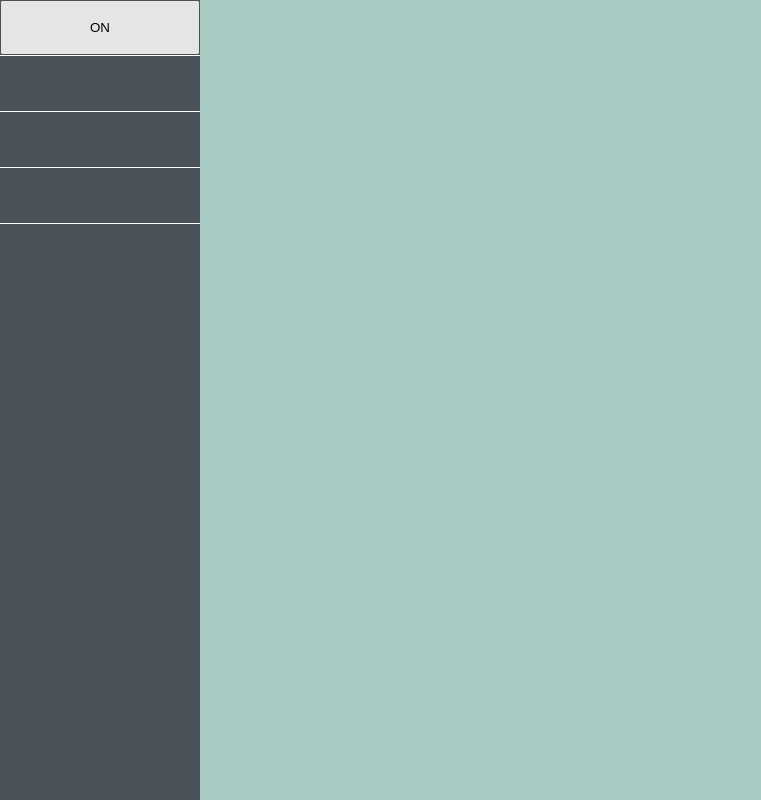
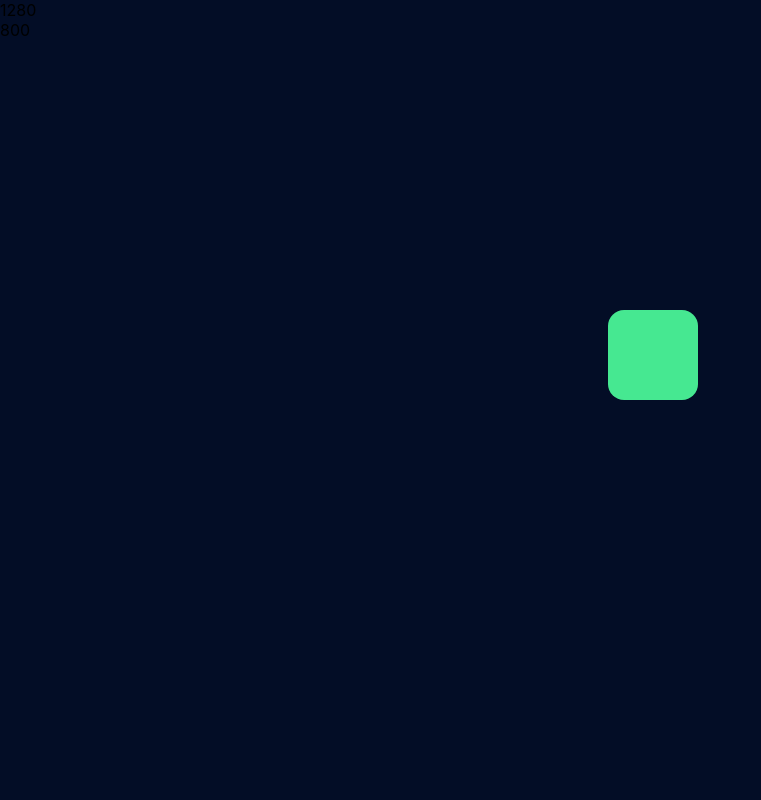
Before and after one commit to Yevreheim/ReactWebDevLearning, a React (Create React App) app: page / in a window 1280 px wide. Shown: the whole page, without its empty margins (0-761 px from the left). Built offline with nearby package versions, Linux system fonts and the light colour scheme.

Commit message:
6/23
Animation Inclusion for 2nd Project

```diff
--- a/package.json
+++ b/package.json
@@ -8,9 +8,11 @@
     "@testing-library/jest-dom": "^5.12.0",
     "@testing-library/react": "^11.2.7",
     "@testing-library/user-event": "^12.8.3",
+    "qrcode.react": "^1.0.1",
     "react": "^17.0.2",
     "react-dom": "^17.0.2",
     "react-scripts": "4.0.3",
+    "react-spring": "^9.2.3",
     "web-vitals": "^1.1.2"
   },
   "scripts": {
--- a/src/App.js
+++ b/src/App.js
@@ -1,14 +1,56 @@
+import React from 'react';
 import './App.css';
-import SideBoxClass from './components/sidebar/SideBox'
+import styled from '@emotion/styled'
+import SideBoxClass from './components/sidebar/SideBox';
+import TopBarClass from './components/topbar/topbar';
+import LoopTrue from './components/startscreen/testanimation';
 
-function App() {
+let AppDisplay = styled.div
+`
+  width: ${props => props.width};
+  height: ${props => props.height};
+  backgroundColor: ${props => props.backgroundColor};
+`
 
-  return (
-      <div className="App">
-        <SideBoxClass/>
-      </div>
 
-  );
+class App extends React.Component{
+    constructor(props){
+      super(props)
+      this.state ={
+        w: '100vw',
+        h: '100vh',
+        backgroundColor: '#030D26',
+        position: 'relative'
+      }
+    }
+
+
+    render(){
+      var WindowWidth = window.innerWidth;
+      var WidthRound = Math.ceil(WindowWidth/100);
+      var WindowHeight = window.innerHeight;
+      var HeightRound = Math.ceil(WindowHeight/100);
+
+
+      let AppOutput =
+        <div>
+          <AppDisplay style={{width:this.state.w, height: this.state.h, backgroundColor: this.state.backgroundColor,position: this.state.position}}>
+            {/* <TopBarClass/> */}
+            <div>
+              {WindowWidth}
+              <br/>
+              {WindowHeight}
+              <LoopTrue backgroundColor='#46e891' x = '47.5vw' y ='50vh'/>
+            </div>
+          </AppDisplay>
+        </div>
+      return(
+        <div>
+            {this.props.children}
+            {AppOutput}
+        </div>
+      );
+    }
 }
 
 export default App;
--- a/src/components/sidebar/IconBox.js
+++ b/src/components/sidebar/IconBox.js
@@ -19,12 +19,13 @@ class IconBoxReturn extends React.Component {
         this.state = {
             w: 'max-Width',
             h: '55px',
+            backgroundColor: '#495159',
             isHovered: false
         };
     }
     hoverOn(){
         this.setState({isHovered: true});
-        //this.setState({w: '200px'});
+
     }
     hoverOff(){
         this.setState({isHovered: false});
--- a/src/components/sidebar/SideBox.js
+++ b/src/components/sidebar/SideBox.js
@@ -52,7 +52,7 @@ class SideBoxClass extends React.Component{
                         {this.state.isToggleOn
                             ? 'ON'
                             :  <div>
-                                    Off
+                                    OFF
                                     {PopOutWindow}
                                 </div>
                             }
--- /dev/null
+++ b/src/components/startscreen/testanimation.js
@@ -0,0 +1,28 @@
+import {useSpring, animated} from 'react-spring'
+import React from 'react';
+
+function LoopTrue(props) {
+    const styles = useSpring({
+      loop: true,
+      from: { rotateX: 0, rotateY: 0, rotateZ: 0 },
+      to: { rotateX: 0, rotateY: 0, rotateZ: 0 },
+    })
+
+
+    return (
+      <animated.div
+        style={{
+          width: 90,
+          height: 90,
+          backgroundColor: props.backgroundColor,
+          borderRadius: 16,
+          position: 'fixed',
+          bottom: props.y,
+          left: props.x,
+          ...styles,
+        }}
+      />
+    )
+  }
+
+  export default LoopTrue;
--- /dev/null
+++ b/src/components/topbar/topbar.js
@@ -0,0 +1,44 @@
+import styled from '@emotion/styled'
+import React from "react";
+
+let TopBarObject = styled.div
+`
+    width: ${props => props.width};
+    height: ${props => props.height};
+    backgroundColor: ${props => props.backgroundColor};
+    position: ${props => props.position};
+`
+
+class TopBarClass extends React.Component{
+    constructor(props){
+        super(props)
+        this.state ={
+            w: '100vw',
+            h: '55px',
+            backgroundColor: '#C9CAD9',
+            borderColor: '#B5C7E3',
+            position: 'fixed',
+            border: '3px solid #8AC007',
+            rotation: '45deg',
+            bottom: '50vh'
+        }
+    }
+    render(){
+        let TopBarRender =
+        <TopBarObject style={{
+            width: this.state.w,
+            height:this.state.h,
+            backgroundColor:this.state.backgroundColor,
+            position: this.state.position,
+            // border: this.state.border,
+            bottom: this.state.bottom
+        }}/>
+        return(
+            <div>
+                {this.props.children}
+                {TopBarRender}
+            </div>
+        );
+    }
+}
+export default TopBarClass;
```
Also changed, not shown: src/components/startscreen/startscreen.js (added, +30 -0 lines), src/components/Untitled.png (added), 1 other file (tests, documents, lock files or other folders).
